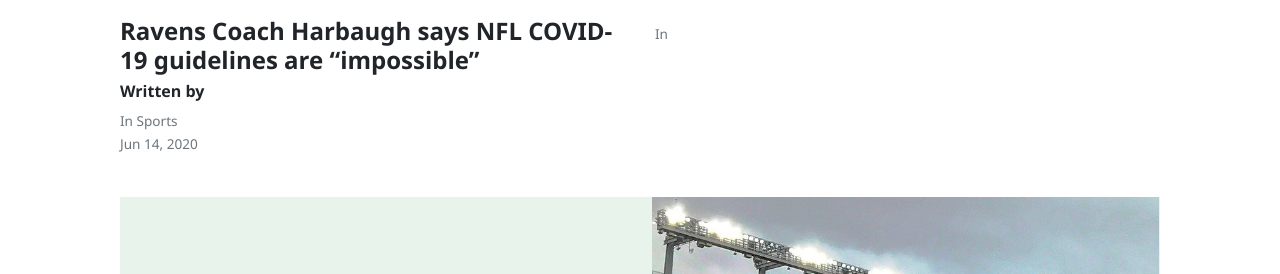
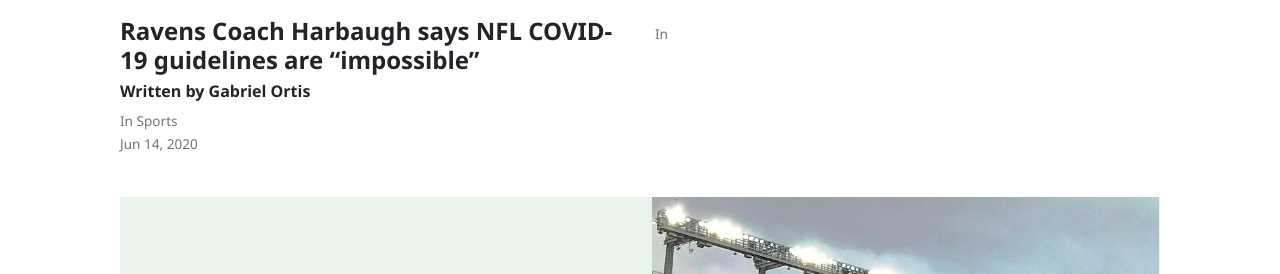
Before and after one commit to connormcdxc/The-LT-Sentinel, a Jekyll site: the page built from index.html, in a window 1280 px wide and 900 px high, scrolled down 518 px. Shown: the part 180-454 px from the top of the window. Built offline with Jekyll 4.4.1, drawn with Linux system fonts in a browser that asks for light colours; nearby versions of some CDN libraries; some web fonts are replaced; the list of posts is cut into pages by our own code.

Commit message:
Update index.html

```diff
--- a/index.html
+++ b/index.html
@@ -5,7 +5,7 @@
     enabled: true
 description: "Get your stories, get your news. Stay informed."
 ---
-{% assign author = latest_post.author %}
+
 <style>
     body {
         padding-top: 40px;
@@ -23,6 +23,7 @@
 
     <!-- latest post -->
     {% assign latest_post = site.posts[0] %}
+    {% assign author = site.authors[latest_post.author] %}
     <div class="col-md-6">
     <div class="card border-0 mb-4 box-shadow">
     <a href="{{site.baseurl}}{{latest_post.url}}">
```
